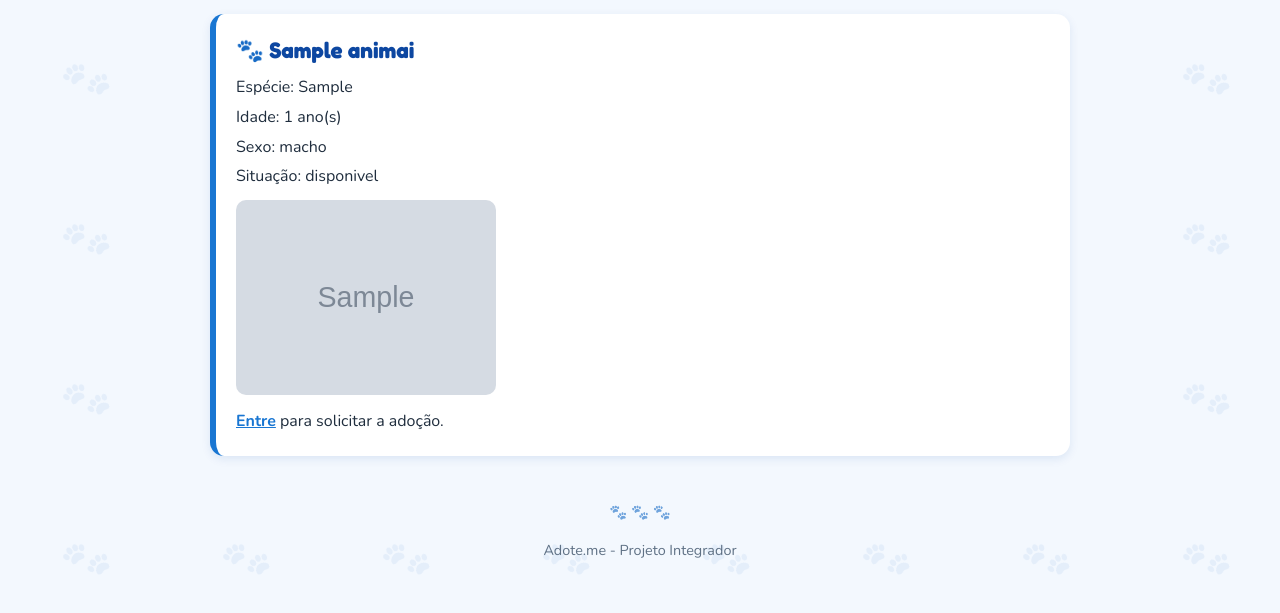
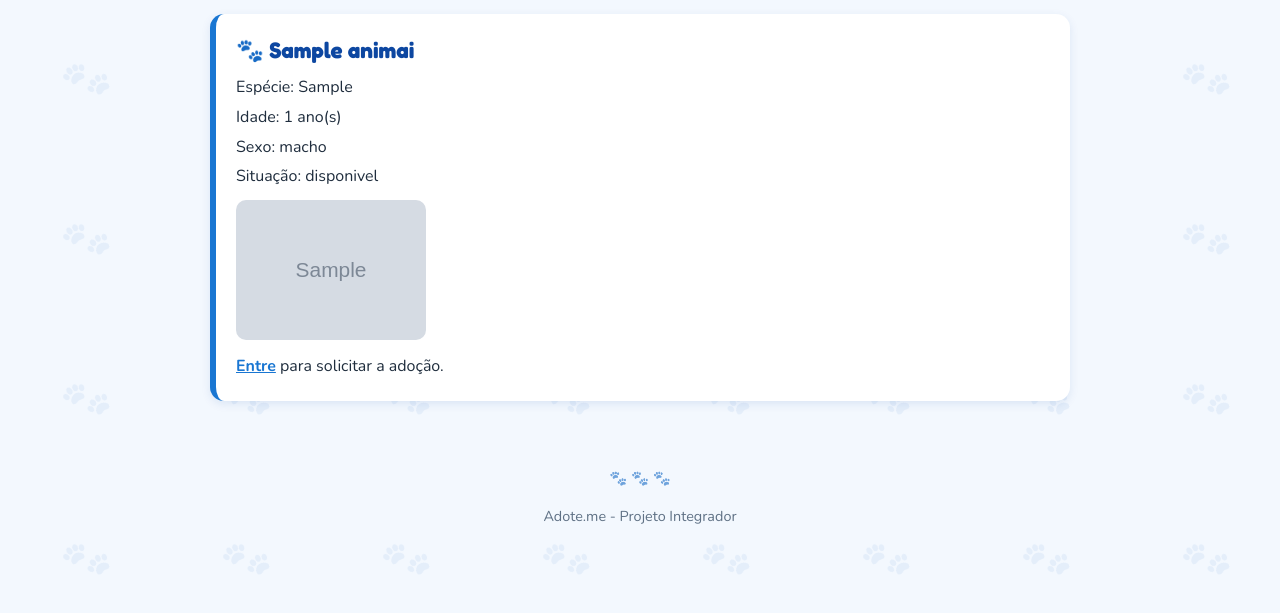
Before and after one commit to thyerrya3-afk/Adote.me, a Node server app: page /animais in a window 1280 px wide. Shown: the part 167-780 px from the top of the page. Run offline with Node 20, Linux system fonts and the light colour scheme; tables that the repository leaves empty hold one stand-in row (values such as "Sample post"); grey boxes marked "Sample" are stand-in pictures; some libraries are stand-ins or nearby versions.

Commit message:
Permite até 3 fotos por animal

```diff
--- a/controllers/animalController.js
+++ b/controllers/animalController.js
@@ -1,13 +1,20 @@
 // Importa os models (usa o index.js da pasta models)
 const { Animal, Solicitacao } = require('../models');
 
-// Só aceita links que começam com http:// ou https:// (senão, guarda vazio)
-function limparFoto(foto) {
-  const link = (foto || '').trim();
-  if ((link.startsWith('http://') || link.startsWith('https://')) && link.length <= 500) {
-    return link;
-  }
-  return null;
+// Recebe o texto do campo das fotos (um link por linha) e devolve
+// no máximo 3 links válidos, separados por quebra de linha.
+// Só aceita links que começam com http:// ou https://
+function limparFotos(texto) {
+  const links = String(texto || '')
+    .split('\n')                         // separa uma linha por link
+    .map((linha) => linha.trim())        // tira espaços das pontas
+    .filter((link) =>
+      (link.startsWith('http://') || link.startsWith('https://')) &&
+      link.length <= 480                 // cada link tem no máximo 480 caracteres
+    )
+    .slice(0, 3);                        // fica só com os 3 primeiros
+
+  return links.length > 0 ? links.join('\n') : null;
 }
 
 // Lista todos os animais
@@ -31,7 +38,7 @@ exports.criar = async (req, res) => {
     const { nome, especie, idade, sexo, descricao, foto } = req.body;
     await Animal.create({
       nome, especie, idade, sexo, descricao,
-      foto: limparFoto(foto)
+      foto: limparFotos(foto)
     });
     res.redirect('/animais');
   } catch (erro) {
@@ -66,7 +73,7 @@ exports.atualizar = async (req, res) => {
     const { nome, especie, idade, sexo, descricao, situacao, foto } = req.body;
     await animal.update({
       nome, especie, idade, sexo, descricao, situacao,
-      foto: limparFoto(foto)
+      foto: limparFotos(foto)
     });
 
     res.redirect('/animais');
--- a/models/Animal.js
+++ b/models/Animal.js
@@ -27,8 +27,8 @@ const Animal = sequelize.define('Animal', {
     allowNull: true            // pode ficar vazio
   },
   foto: {
-    type: DataTypes.STRING(500), // link (URL) da foto
-    allowNull: true              // a foto é opcional
+    type: DataTypes.STRING(1500), // até 3 links de foto, um por linha
+    allowNull: true               // as fotos são opcionais
   },
   situacao: {
     type: DataTypes.ENUM('disponivel', 'adotado'),
--- a/public/css/style.css
+++ b/public/css/style.css
@@ -149,16 +149,22 @@ main > div p {
   margin: 4px 0;
 }
 
-/* Foto do animal: pequena e com menos corte */
+/* Caixa das fotos: as imagens ficam lado a lado e quebram de linha */
+.fotos {
+  display: flex;
+  flex-wrap: wrap;
+  gap: 10px;
+  margin: 10px 0 14px;
+}
+
+/* Cada foto do animal */
 .foto-animal {
   display: block;
-  width: 100%;
-  max-width: 260px;
-  aspect-ratio: 4 / 3;
+  width: 190px;
+  height: 140px;
   object-fit: cover;
   object-position: center 30%;
   border-radius: 10px;
-  margin: 10px 0 14px;
 }
 
 /* Mensagem que aparece ao clicar em "Quero adotar" */
--- a/views/animais/editar.ejs
+++ b/views/animais/editar.ejs
@@ -35,8 +35,8 @@
   </p>
 
   <p>
-    <label>Link da foto (opcional):</label><br>
-    <input type="url" name="foto" value="<%= animal.foto || '' %>" placeholder="https://...">
+    <label>Links das fotos (opcional, até 3, um link por linha):</label><br>
+    <textarea name="foto" rows="3" placeholder="https://..."><%= animal.foto || '' %></textarea>
   </p>
 
   <p>
--- a/views/animais/index.ejs
+++ b/views/animais/index.ejs
@@ -18,8 +18,12 @@
       <p>Situação: <%= animal.situacao %></p>
 
       <% if (animal.foto) { %>
-        <img src="<%= animal.foto %>" alt="Foto de <%= animal.nome %>" class="foto-animal"
-             onerror="this.style.display='none'">
+        <div class="fotos">
+          <% animal.foto.split('\n').forEach(function(link) { %>
+            <img src="<%= link %>" alt="Foto de <%= animal.nome %>" class="foto-animal"
+                 onerror="this.style.display='none'">
+          <% }) %>
+        </div>
       <% } %>
 
       <% if (usuario && usuario.tipo === 'administrador') { %>
--- a/views/animais/novo.ejs
+++ b/views/animais/novo.ejs
@@ -27,8 +27,8 @@
   </p>
 
   <p>
-    <label>Link da foto (opcional):</label><br>
-    <input type="url" name="foto" placeholder="https://...">
+    <label>Links das fotos (opcional, até 3, um link por linha):</label><br>
+    <textarea name="foto" rows="3" placeholder="https://..."></textarea>
   </p>
 
   <p>
```
